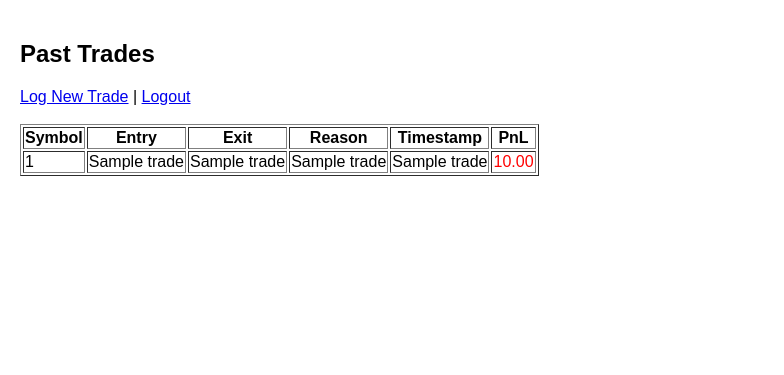
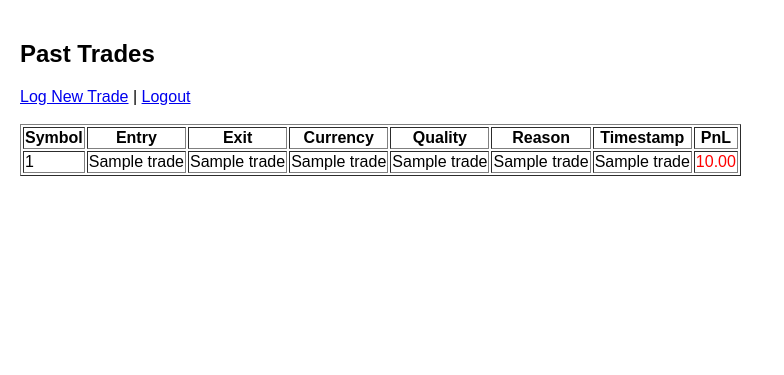
Before and after one commit to BeamingMonkey/option-journal-, a Python web app: template templates/past_trades.html in a window 1280 px wide. Shown: the part 68-443 px from the top of the page, without its empty margins (0-784 px from the left). Run offline with Jinja, Linux system fonts and the light colour scheme; the template is opened without the code that fills it: most values are stand-ins (such as "Sample title", 1, 10 or a date in 2020).

Commit message:
Update past_trades.html

```diff
--- a/templates/past_trades.html
+++ b/templates/past_trades.html
@@ -10,6 +10,8 @@
         <th>Symbol</th>
         <th>Entry</th>
         <th>Exit</th>
+        <th>Currency</th>
+        <th>Quality</th>
         <th>Reason</th>
         <th>Timestamp</th>
         <th>PnL</th>
@@ -21,7 +23,9 @@
         <td>{{ trade[2] }}</td>
         <td>{{ trade[3] }}</td>
         <td>{{ trade[4] }}</td>
-        <td class="{{ 'profit' if trade[5] >= 0 else 'loss' }}">{{ '%.2f'|format(trade[5]) }}</td>
+        <td>{{ trade[5] }}</td>
+        <td>{{ trade[6] }}</td>
+        <td class="{{ 'profit' if trade[7] >= 0 else 'loss' }}">{{ '%.2f'|format(trade[7]) }}</td>
     </tr>
     {% endfor %}
 </table>
```
